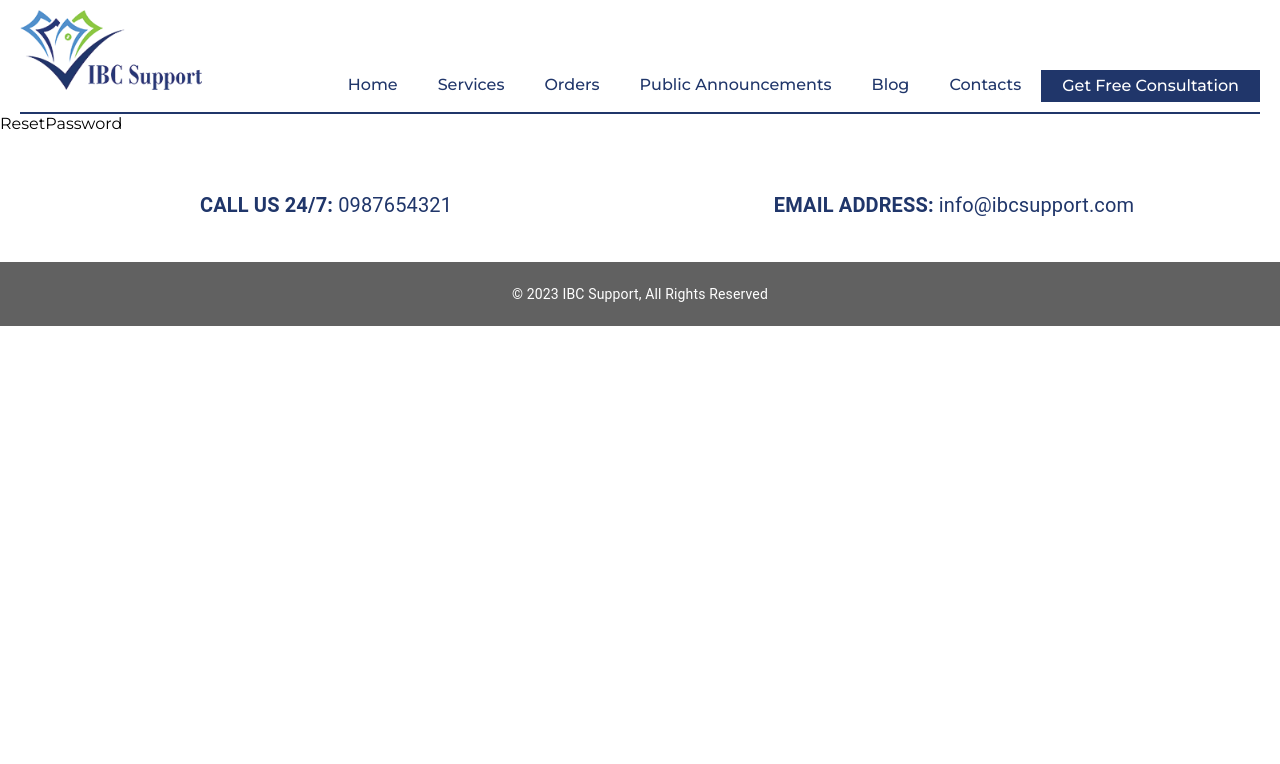
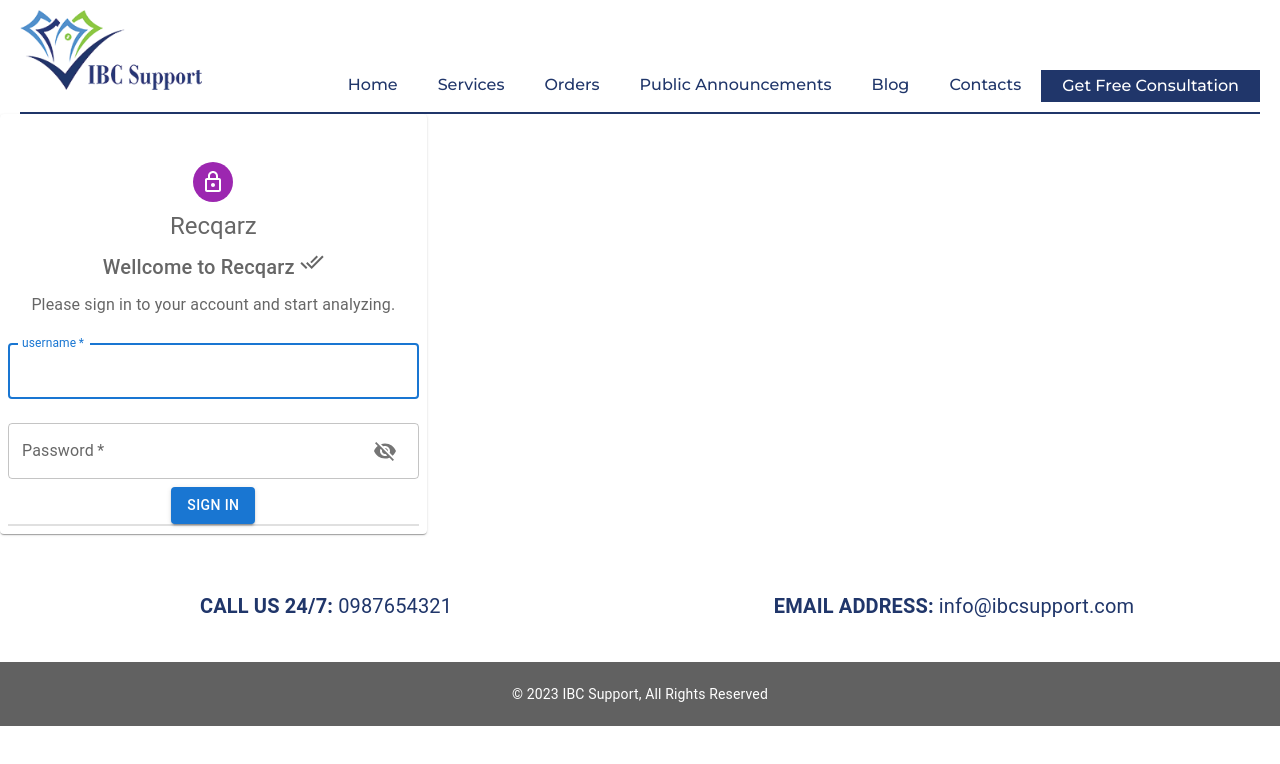
Before and after one commit to Pradeep-Gupta-96/ibbi_client, a React (Create React App) app: page /resetpassword in a window 1280 px wide. Shown: the top 764 px of the page. Built offline with nearby package versions, Linux system fonts and the light colour scheme.

Commit message:
code added

```diff
--- a/src/Auth/ResetPassword.js
+++ b/src/Auth/ResetPassword.js
@@ -1,9 +1,99 @@
 import React from 'react'
 import "./auth.css"
+import Avatar from '@mui/material/Avatar';
+import Button from '@mui/material/Button';
+import TextField from '@mui/material/TextField';
+import LockOutlinedIcon from '@mui/icons-material/LockOutlined';
+import Typography from '@mui/material/Typography';
+import DoneAllIcon from '@mui/icons-material/DoneAll';
+import Paper from '@mui/material/Paper';
+import VisibilityIcon from '@mui/icons-material/Visibility';
+import VisibilityOffIcon from '@mui/icons-material/VisibilityOff';
+import { Divider, Grid, IconButton, InputAdornment } from '@mui/material';
+import { styled } from '@mui/material/styles';
+
+const Item = styled(Paper)(({ theme }) => ({
+  backgroundColor: theme.palette.mode === 'dark' ? '#1A2027' : '#fff',
+  ...theme.typography.body2,
+  padding: theme.spacing(1),
+  textAlign: 'center',
+  color: theme.palette.text.secondary,
+}));
+
 
 function ResetPassword() {
+  const [visivility, setVisivility] = React.useState(false)
+
+  const changeicons = () => {
+    if (visivility === false) {
+      setVisivility(true)
+    } else {
+      setVisivility(false)
+    }
+  }
+
   return (
-    <div>ResetPassword</div>
+    <>
+      <Grid container className='container' spacing={0}>
+        <Grid item className='container1' xs={6} md={8}>
+        </Grid>
+        <Grid item className='container2' xs={6} md={4}>
+        </Grid>
+        <Grid item className='login-container' xs={4}>
+          <Item>
+            <Avatar sx={{ mx: 'auto', mt: 5, bgcolor: 'secondary.main' }}>
+              <LockOutlinedIcon />
+            </Avatar>
+            <Typography component="h1" variant="h5" sx={{ my: 1, textAlign: "center" }}>
+              Recqarz
+            </Typography>
+            <Typography component="h1" variant="h6" sx={{ my: 1, textAlign: "center" }}>
+              Wellcome to Recqarz <DoneAllIcon />
+            </Typography>
+            <Typography component="h1" variant="subtitle1" sx={{ my: 1, textAlign: "center" }}>
+              Please sign in to your account and start analyzing.
+            </Typography>
+            <TextField
+              margin="normal"
+              required
+              fullWidth
+              id="email"
+              label="username"
+              name="email"
+              autoComplete="email"
+              autoFocus
+            />
+            <TextField
+              margin="normal"
+              required
+              fullWidth
+              name="password"
+              label="Password"
+              type={visivility ? "text" : "password"}
+              InputProps={{
+                endAdornment:
+                  <InputAdornment position='end'>
+                    <IconButton onClick={changeicons}>
+                      {visivility ? <VisibilityIcon /> : <VisibilityOffIcon />}
+                    </IconButton>
+                  </InputAdornment>
+              }}
+              id="password"
+              autoComplete="current-password"
+            />
+            <Button
+              type="submit"
+              variant="contained"
+            >
+              Sign In
+            </Button>
+            <Divider />
+            <Divider />
+          </Item>
+        </Grid>
+
+      </Grid>
+    </>
   )
 }
 
--- a/src/Auth/Signin.js
+++ b/src/Auth/Signin.js
@@ -1,9 +1,99 @@
 import React from 'react'
 import "./auth.css"
+import Avatar from '@mui/material/Avatar';
+import Button from '@mui/material/Button';
+import TextField from '@mui/material/TextField';
+import LockOutlinedIcon from '@mui/icons-material/LockOutlined';
+import Typography from '@mui/material/Typography';
+import DoneAllIcon from '@mui/icons-material/DoneAll';
+import Paper from '@mui/material/Paper';
+import VisibilityIcon from '@mui/icons-material/Visibility';
+import VisibilityOffIcon from '@mui/icons-material/VisibilityOff';
+import { Divider, Grid, IconButton, InputAdornment } from '@mui/material';
+import { styled } from '@mui/material/styles';
+
+const Item = styled(Paper)(({ theme }) => ({
+  backgroundColor: theme.palette.mode === 'dark' ? '#1A2027' : '#fff',
+  ...theme.typography.body2,
+  padding: theme.spacing(1),
+  textAlign: 'center',
+  color: theme.palette.text.secondary,
+}));
+
 
 function Signin() {
+  const [visivility, setVisivility] = React.useState(false)
+
+  const changeicons = () => {
+    if (visivility === false) {
+      setVisivility(true)
+    } else {
+      setVisivility(false)
+    }
+  }
+
   return (
-    <div>Signin</div>
+    <>
+      <Grid container className='container' spacing={0}>
+        <Grid item className='container1' xs={6} md={8}>
+        </Grid>
+        <Grid item className='container2' xs={6} md={4}>
+        </Grid>
+        <Grid item className='login-container' xs={4}>
+          <Item>
+            <Avatar sx={{ mx: 'auto', mt: 5, bgcolor: 'secondary.main' }}>
+              <LockOutlinedIcon />
+            </Avatar>
+            <Typography component="h1" variant="h5" sx={{ my: 1, textAlign: "center" }}>
+              Recqarz
+            </Typography>
+            <Typography component="h1" variant="h6" sx={{ my: 1, textAlign: "center" }}>
+              Wellcome to Recqarz <DoneAllIcon />
+            </Typography>
+            <Typography component="h1" variant="subtitle1" sx={{ my: 1, textAlign: "center" }}>
+              Please sign in to your account and start analyzing.
+            </Typography>
+            <TextField
+              margin="normal"
+              required
+              fullWidth
+              id="email"
+              label="username"
+              name="email"
+              autoComplete="email"
+              autoFocus
+            />
+            <TextField
+              margin="normal"
+              required
+              fullWidth
+              name="password"
+              label="Password"
+              type={visivility ? "text" : "password"}
+              InputProps={{
+                endAdornment:
+                  <InputAdornment position='end'>
+                    <IconButton onClick={changeicons}>
+                      {visivility ? <VisibilityIcon /> : <VisibilityOffIcon />}
+                    </IconButton>
+                  </InputAdornment>
+              }}
+              id="password"
+              autoComplete="current-password"
+            />
+            <Button
+              type="submit"
+              variant="contained"
+            >
+              Sign In
+            </Button>
+            <Divider />
+            <Divider />
+          </Item>
+        </Grid>
+
+      </Grid>
+    </>
   )
 }
 
--- a/src/Auth/Signup.js
+++ b/src/Auth/Signup.js
@@ -1,9 +1,100 @@
 import React from 'react'
 import "./auth.css"
+import Avatar from '@mui/material/Avatar';
+import Button from '@mui/material/Button';
+import TextField from '@mui/material/TextField';
+import LockOutlinedIcon from '@mui/icons-material/LockOutlined';
+import Typography from '@mui/material/Typography';
+import DoneAllIcon from '@mui/icons-material/DoneAll';
+import Paper from '@mui/material/Paper';
+import VisibilityIcon from '@mui/icons-material/Visibility';
+import VisibilityOffIcon from '@mui/icons-material/VisibilityOff';
+import { Divider, Grid, IconButton, InputAdornment } from '@mui/material';
+import { styled } from '@mui/material/styles';
+
+const Item = styled(Paper)(({ theme }) => ({
+  backgroundColor: theme.palette.mode === 'dark' ? '#1A2027' : '#fff',
+  ...theme.typography.body2,
+  padding: theme.spacing(1),
+  textAlign: 'center',
+  color: theme.palette.text.secondary,
+}));
+
 
 function Signup() {
+
+  const [visivility, setVisivility] = React.useState(false)
+
+  const changeicons = () => {
+    if (visivility === false) {
+      setVisivility(true)
+    } else {
+      setVisivility(false)
+    }
+  }
+
   return (
-    <div>Signup</div>
+    <>
+      <Grid container className='container' spacing={0}>
+        <Grid item className='container1' xs={6} md={8}>
+        </Grid>
+        <Grid item className='container2' xs={6} md={4}>
+        </Grid>
+        <Grid item className='login-container' xs={4}>
+          <Item>
+            <Avatar sx={{ mx: 'auto', mt: 5, bgcolor: 'secondary.main' }}>
+              <LockOutlinedIcon />
+            </Avatar>
+            <Typography component="h1" variant="h5" sx={{ my: 1, textAlign: "center" }}>
+              Recqarz
+            </Typography>
+            <Typography component="h1" variant="h6" sx={{ my: 1, textAlign: "center" }}>
+              Wellcome to Recqarz <DoneAllIcon />
+            </Typography>
+            <Typography component="h1" variant="subtitle1" sx={{ my: 1, textAlign: "center" }}>
+              Please sign in to your account and start analyzing.
+            </Typography>
+            <TextField
+              margin="normal"
+              required
+              fullWidth
+              id="email"
+              label="username"
+              name="email"
+              autoComplete="email"
+              autoFocus
+            />
+            <TextField
+              margin="normal"
+              required
+              fullWidth
+              name="password"
+              label="Password"
+              type={visivility ? "text" : "password"}
+              InputProps={{
+                endAdornment:
+                  <InputAdornment position='end'>
+                    <IconButton onClick={changeicons}>
+                      {visivility ? <VisibilityIcon /> : <VisibilityOffIcon />}
+                    </IconButton>
+                  </InputAdornment>
+              }}
+              id="password"
+              autoComplete="current-password"
+            />
+            <Button
+              type="submit"
+              variant="contained"
+            >
+              Sign In
+            </Button>
+            <Divider />
+            <Divider />
+          </Item>
+        </Grid>
+
+      </Grid>
+    </>
   )
 }
 
```
